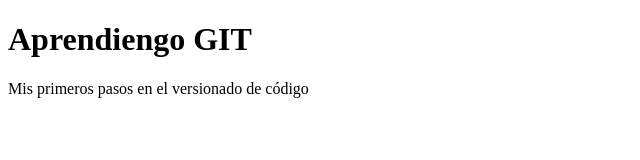
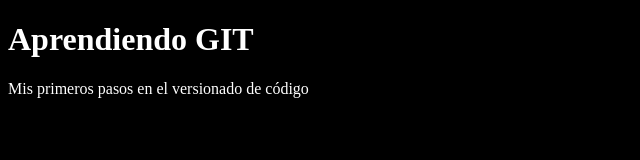
Before and after one commit to FrancoAlvarez100822/repositorioGit, a plain HTML site: page index.html in a window 1280 px wide. Shown: the whole page, without its empty margins (0-640 px from the left). Drawn offline with Linux system fonts and the light colour scheme.

Commit message:
Creando sylie.css

```diff
--- a/index.html
+++ b/index.html
@@ -5,9 +5,10 @@
     <meta http-equiv="X-UA-Compatible" content="IE=edge">
     <meta name="viewport" content="width=device-width, initial-scale=1.0">
     <title>Aprendiendo GIT</title>
+    <link rel="stylesheet" href="styles.css">
 </head>
 <body>
-    <h1>Aprendiengo GIT</h1>
+    <h1>Aprendiendo GIT</h1>
     <p>Mis primeros pasos en el versionado de código    </p>
 </body>
 </html>
--- a/styles.css
+++ b/styles.css
@@ -0,0 +1,4 @@
+html {
+    background-color: #000;
+    color: #fff;
+}
```
